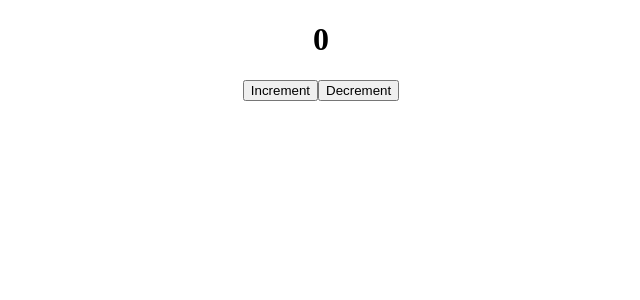
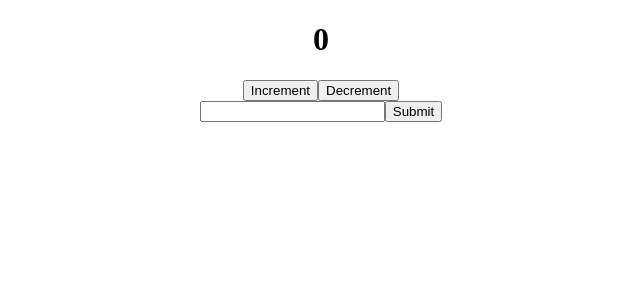
Before and after one commit to venusang/first_react_redux, a React (Create React App) app: page / in a window 1280 px wide. Shown: the top 300 px of the page, without its empty margins (319-959 px from the left). Built offline with nearby package versions, Linux system fonts and the light colour scheme.

Commit message:
added form function and form field to UI

```diff
--- a/src/Counter.js
+++ b/src/Counter.js
@@ -1,20 +1,37 @@
-import React from 'react';
+import React, { useState } from 'react';
 import { useSelector, useDispatch } from 'react-redux'
-import { decrement, increment } from './features/counterSlice'
+import { decrement, increment, incrementByAmount } from './features/counterSlice'
 
 function Counter() {
   const count = useSelector((state) => state.value);
   const dispatch = useDispatch();
 
+  //handleSubmit was changed - name is byAmountSubmit in lesson
+  const handleSubmit = (e) => {
+    e.preventDefault();
+    dispatch(incrementByAmount(Number(input)));
+  }
+  const [input, setInput] = useState(0);
+
   return (
     <div>
       <h1>{count}</h1>
-      <button onClick={() => dispatch(increment())} >
+      <button
+        aria-label="Increment value"
+        onClick={() => dispatch(increment())}
+      >
         Increment
       </button>
-      <button onClick={() => dispatch(decrement())} >
+      <button
+        aria-label="Decrement value"
+        onClick={() => dispatch(decrement())}
+      >
         Decrement
       </button>
+      <form onSubmit={(e) => handleSubmit(e)}>
+        <input type="number" onChange={(e) => setInput(e.target.value)} />
+        <button type="submit">Submit</button>
+      </form>
     </div>
   );
 }
```
